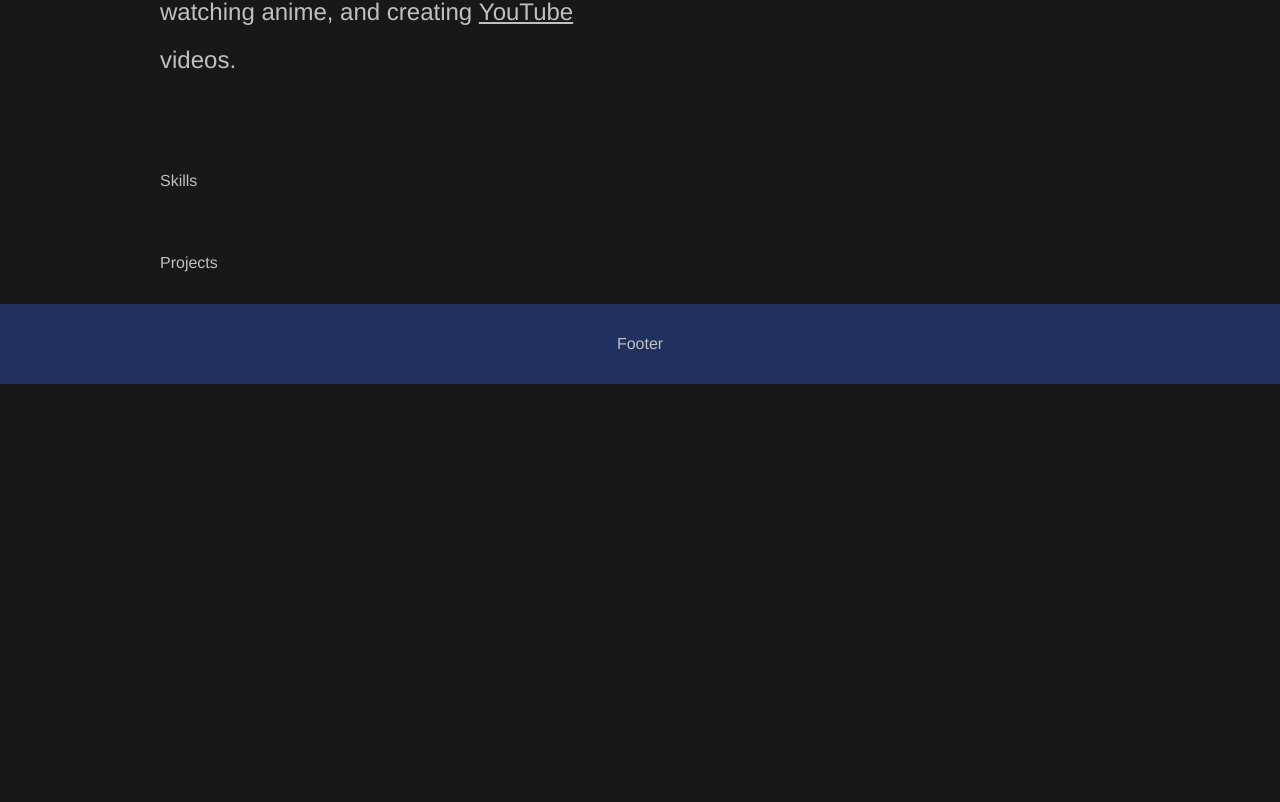
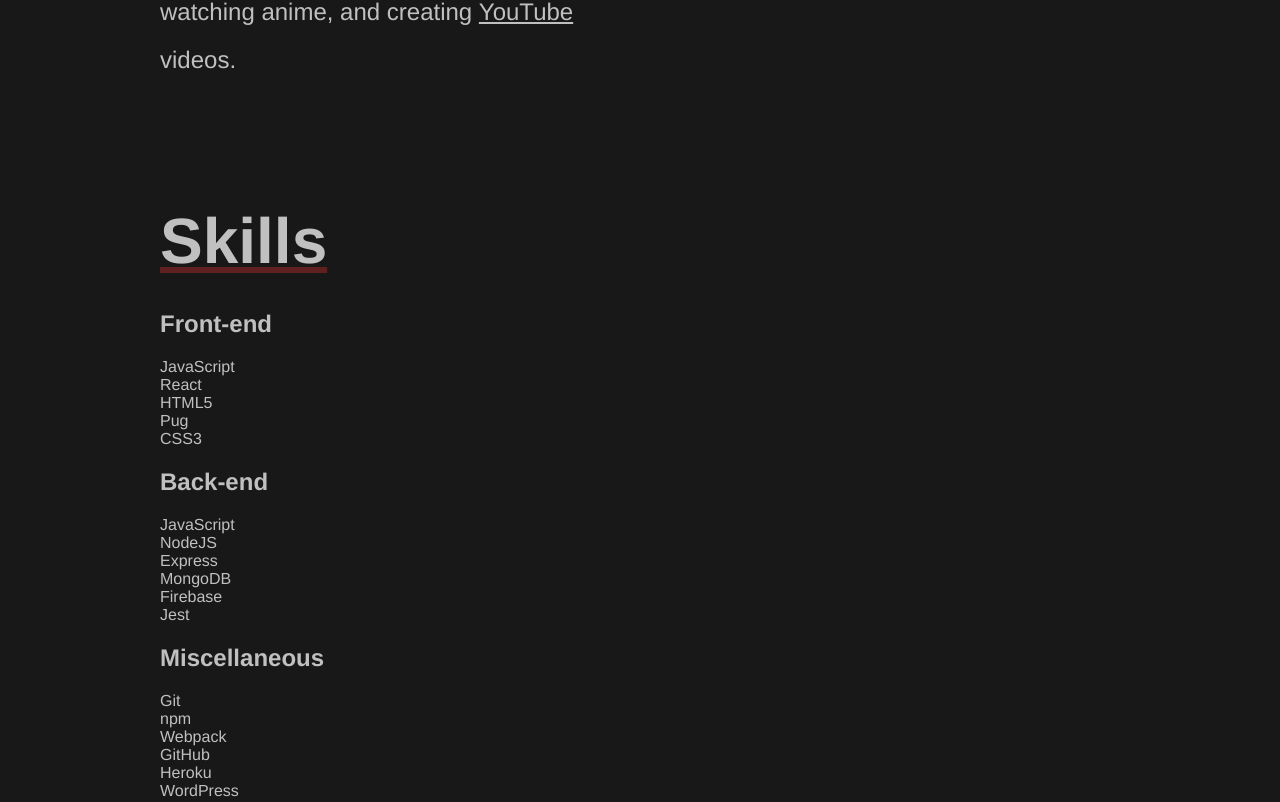
Before and after one commit to RedRaptor10/portfolio-original, a React (Create React App) app: page / in a window 1280 px wide. Shown: the part 1078-1880 px from the top of the page. Before the commit the page ends 1462 px from the top, so only its background shows below. Built offline with nearby package versions, Linux system fonts and the light colour scheme.

Commit message:
Add Skills

```diff
--- a/src/components/Skills.js
+++ b/src/components/Skills.js
@@ -1,7 +1,41 @@
 const Skills = () => {
     return (
         <section id="skills">
-            Skills
+            <h1>Skills</h1>
+            <div className="skills-wrapper">
+                <div className="card skills-group">
+                    <h2 className="card-title">Front-end</h2>
+                    <div className="skills-group-items">
+                        <div>JavaScript</div>
+                        <div>React</div>
+                        <div>HTML5</div>
+                        <div>Pug</div>
+                        <div>CSS3</div>
+                    </div>
+                </div>
+                <div className="card skills-group">
+                    <h2 className="card-title">Back-end</h2>
+                    <div className="skills-group-items">
+                        <div>JavaScript</div>
+                        <div>NodeJS</div>
+                        <div>Express</div>
+                        <div>MongoDB</div>
+                        <div>Firebase</div>
+                        <div>Jest</div>
+                    </div>
+                </div>
+                <div className="card skills-group">
+                    <h2 className="card-title">Miscellaneous</h2>
+                    <div className="skills-group-items">
+                        <div>Git</div>
+                        <div>npm</div>
+                        <div>Webpack</div>
+                        <div>GitHub</div>
+                        <div>Heroku</div>
+                        <div>WordPress</div>
+                    </div>
+                </div>
+            </div>
         </section>
     )
 };
```
